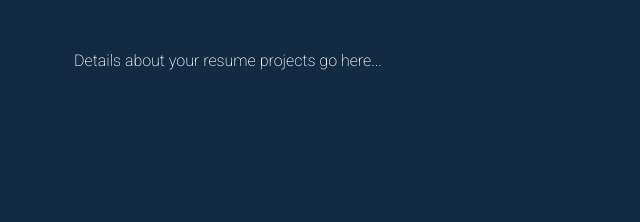
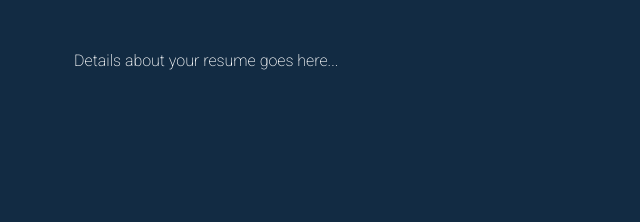
Before and after one commit to thewoodman20/Portfolio, a plain HTML site: page resume.html in a window 1280 px wide. Shown: the full height of the page, 66-706 px from the left. Drawn offline with Linux system fonts and the light colour scheme.

Commit message:
updated test

```diff
--- a/resume.html
+++ b/resume.html
@@ -14,7 +14,7 @@
     </nav>
   </header>
   <section>
-    <p>Details about your resume projects go here...</p>
+    <p>Details about your resume goes here...</p>
   </section>
 </body>
 </html>
```
Also changed, not shown: Images/ProfPic.png (deleted), Images/WorldMap.svg (deleted).
